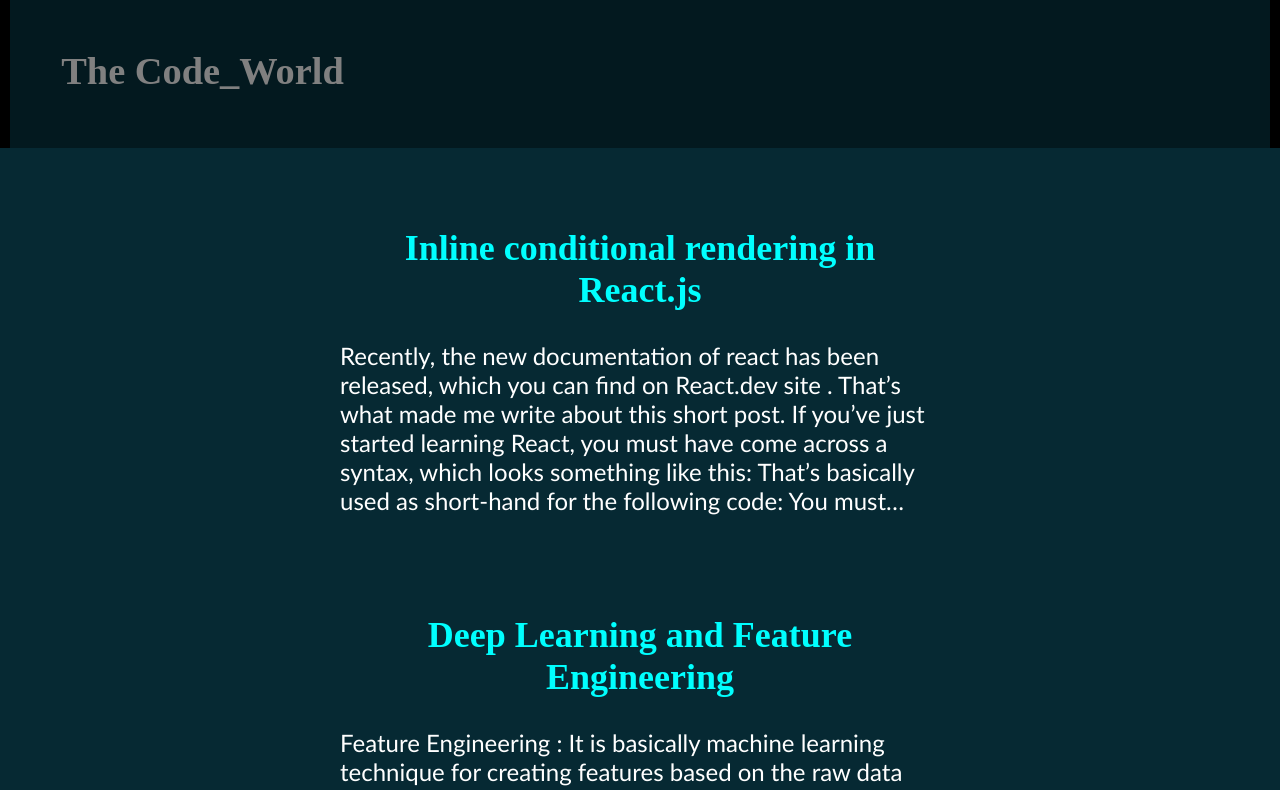
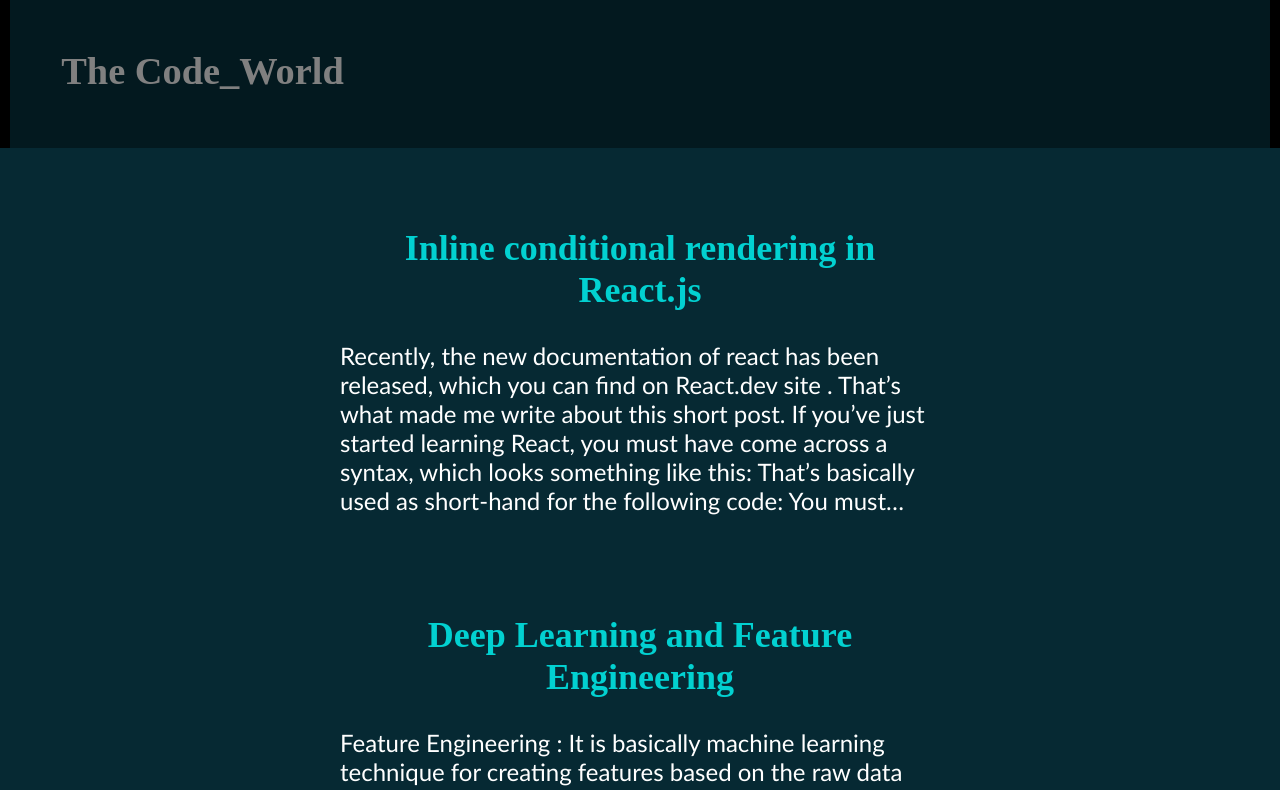
Before and after one commit to Srish-ty/MyBlog-TCW, a React (Create React App) app: page / in a window 1280 px wide. Shown: the top 790 px of the page. Built offline with nearby package versions, Linux system fonts and the light colour scheme.

Commit message:
Update post.styles.css

```diff
--- a/src/components/styles/post.styles.css
+++ b/src/components/styles/post.styles.css
@@ -12,7 +12,7 @@
 }
 .postHead {
   font-family: serif;
-  color: aqua;
+  color: #02d1d1;
   text-align: center;
 }
 .content {
```
